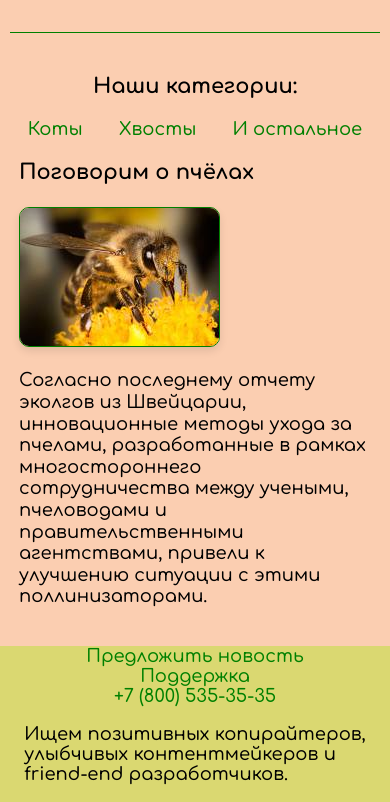
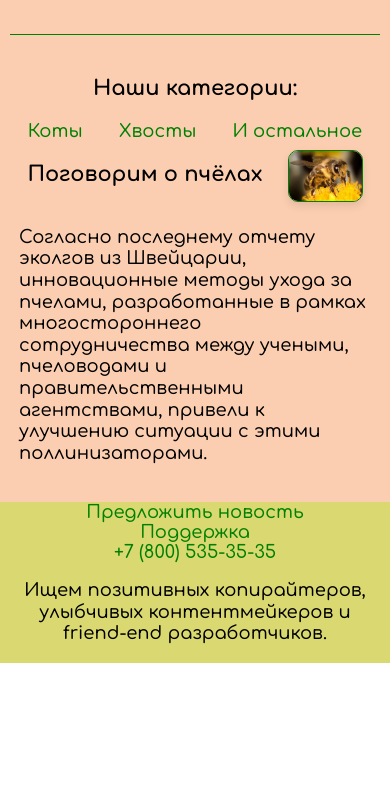
Before and after one commit to di186ma/sistema-verstka, a plain HTML site: page index.html in a window 390 px wide. Shown: the part 609-1411 px from the top of the page. After the commit the page ends 1272 px from the top, so only its background shows below. Drawn offline with Linux system fonts and the light colour scheme.

Commit message:
Initial commit

```diff
--- a/index.html
+++ b/index.html
@@ -60,7 +60,7 @@
                     <br><br>Прочитайте наши новости и убедитесь сами!
                 </p>
             </div>
-            <div class="promo__right">
+            <div class="promo_size-picture promo_location-right">
                 <img src="img/cat.png" class="promo__picture picture" alt="">
             </div>
         </div>
@@ -69,8 +69,8 @@
             <h3>
                 Добрые новости!
             </h3>
-            <div class="promo__center">
-                <img src="img/cat.png" class="promo__picture promo__picture" alt="">
+            <div class="promo_size-picture promo_location-center">
+                <img src="img/cat.png" class="promo__picture picture" alt="">
             </div>
             <p>
                 У нас на сайте вы не найдете плохих новостей.
@@ -80,32 +80,31 @@
             </p>
         </div>
 
-
-
-
-        <div class="str">
-            <div class="str__category">
+        <div class="info">
+            <div class="info__category">
                 <h3>
                     Наши категории:
                 </h3>
-                <ul class="str__category_list list">
-                    <li class="str__category_item">
+                <ul class="info__list list">
+                    <li class="info__list-item">
                         <a href="" class="link">Коты</a>
                     </li>
-                    <li class="str__category_item">
+                    <li class="info__list-item">
                         <a href="" class="link">Хвосты</a>
                     </li>
-                    <li class="str__category_item">
+                    <li class="info__list-item">
                         <a href="" class="link">И остальное</a>
                     </li>
                 </ul>
             </div>
-            <div class="str__news">
-                <div class="str__title">
+            <div class="info__news text_more-height">
+                <div class="info__title">
                     <h3>
                         Поговорим о пчёлах
                     </h3>
-                    <img src="img/bee.png" class="picture picture_title" alt="">
+                    <div class="info_size-picture info_location-picture">
+                        <img src="img/bee.png" class="info__picture picture" alt="">
+                    </div>
                 </div>
                 <p>
                     Согласно последнему отчету эколгов из Швейцарии, инновационные методы ухода за пчелами, разработанные в рамках многостороннего сотрудничества между учеными, пчеловодами и правительственными агентствами, привели к улучшению ситуации с этими поллинизаторами.
@@ -118,7 +117,7 @@
 
 <footer class="footer">
     <div class="wrapper footer__wrapper">
-        <div class="footer__column-1">
+        <div class="footer__first">
             <ul class="footer__column-1_list list">
                 <li class="footer__column-1_item">
                     <a href="" class="link">Предложить новость</a>
@@ -131,8 +130,8 @@
                 </li>
             </ul>
         </div>
-        <div class="footer-column-2">
-            <p>
+        <div class="footer__second text_more-height">
+            <p class="footer__text">
                 Ищем позитивных копирайтеров,
                 <br> улыбчивых контентмейкеров и
                 <br>friend-end разработчиков.
--- a/styles/assets/sass/base.scss
+++ b/styles/assets/sass/base.scss
@@ -64,9 +64,6 @@
 .text_more-height {
 	line-height: 1.2;
 }
-
-
-
 .picture {
 	border: 1px solid green;
 	border-radius: 10px;
--- a/styles/assets/sass/footer.scss
+++ b/styles/assets/sass/footer.scss
@@ -11,20 +11,27 @@ footer {
 			flex-direction: column;
 		}
 
-		.footer__column-1 {
+		.footer__first {
+			width: 250px;
+
 			@media screen and (max-width: 767.98px) {
 				text-align: center;
 			}
 		}
 
-		.footer__column-2 {
-			margin-left: auto;
-			margin-right: 0;
-			line-height: 1.2;
+		.footer__second {
+			width: calc(100% - 250px);
 
 			@media screen and (max-width: 767.98px) {
-				margin-left: 0;
-				text-align: center;
+				width: 100%;
+			}
+
+			.footer__text {
+				text-align: right;
+
+				@media screen and (max-width: 767.98px) {
+					text-align: center;
+				}
 			}
 		}
 	}
--- a/styles/assets/sass/main.scss
+++ b/styles/assets/sass/main.scss
@@ -19,6 +19,18 @@ main {
 			left: 0;
 		}
 
+		.promo_size-picture {
+			width: 400px;
+
+			@media screen and (max-width: 801.98px) {
+				width: 350px;
+			}
+
+			@media screen and (max-width: 767.98px) {
+				width: 300px;
+			}
+		}
+
 		.promo__picture {
 			max-width: 400px;
 
@@ -28,19 +40,6 @@ main {
 
 			@media screen and (max-width: 767.98px) {
 				max-width: 270px;
-			}
-		}
-
-		.promo__right {
-			width: 400px;
-			text-align: right;
-
-			@media screen and (max-width: 801.98px) {
-				width: 350px;
-			}
-
-			@media screen and (max-width: 767.98px) {
-				width: 300px;
 			}
 		}
 	}
@@ -67,17 +66,8 @@ main {
 			}
 		}
 
-		.promo__right {
-			width: 400px;
+		.promo_location-right {
 			text-align: right;
-
-			@media screen and (max-width: 801.98px) {
-				width: 350px;
-			}
-
-			@media screen and (max-width: 767.98px) {
-				width: 300px;
-			}
 		}
 	}
 
@@ -89,16 +79,11 @@ main {
 			flex-direction: column;
 			justify-content: center;
 			align-items: center;
-		}
-
-		.promo__center {
-
+			text-align: center;
 		}
 	}
 
-
-
-	.str {
+	.info {
 		padding-top: 20px;
 		display: flex;
 		align-items: center;
@@ -109,7 +94,7 @@ main {
 			justify-content: center;
 		}
 
-		.str__category {
+		.info__category {
 			width: 200px;
 
 			@media screen and (max-width: 767.98px) {
@@ -124,7 +109,7 @@ main {
 				align-items: center;
 			}
 
-			ul {
+			.info__list {
 				@media screen and (max-width: 575.98px) {
 					width: 95%;
 					display: flex;
@@ -135,10 +120,8 @@ main {
 			}
 		}
 
-		.str__news {
-			margin-left: auto;
+		.info__news {
 			width: 600px;
-			line-height: 1.2;
 
 			@media screen and (max-width: 801.98px) {
 				width: 500px;
@@ -149,19 +132,26 @@ main {
 			}
 
 			@media screen and (max-width: 575.98px) {
-				margin-left: 0;
 				width: 95%;
 			}
 
-			.str__news_title {
+			.info__title {
 				justify-content: center;
 				display: flex;
 				flex-direction: row;
 				align-items: center;
 
-				img{
-					margin-left: 20px;
+				.info_size-picture {
 					height: 50px;
+					width: 100px;
+				}
+
+				.info_location-picture{
+					text-align: right;
+				}
+
+				.info__picture {
+					max-height: 50px;
 				}
 			}
 		}
```
Also changed, not shown: styles/assets/style.css, 1 other file.
